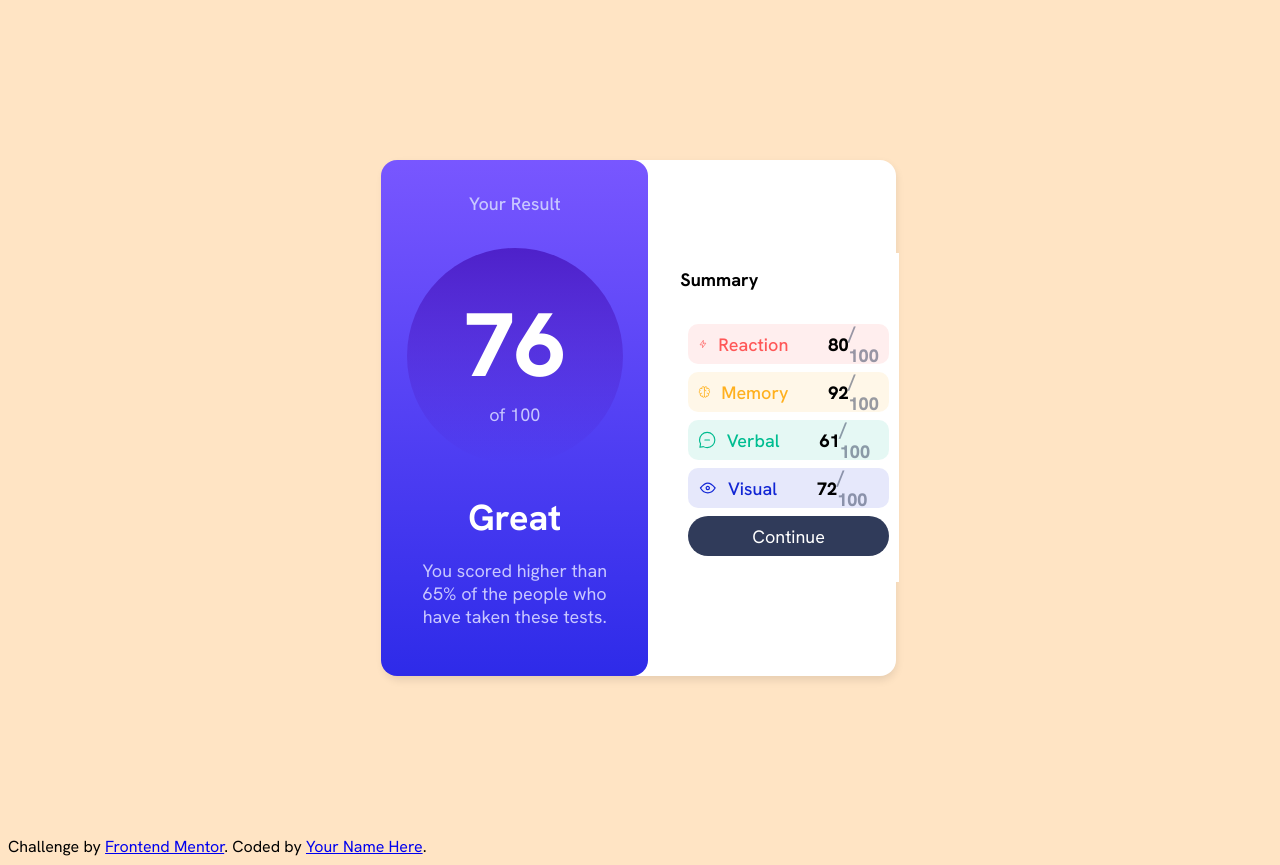
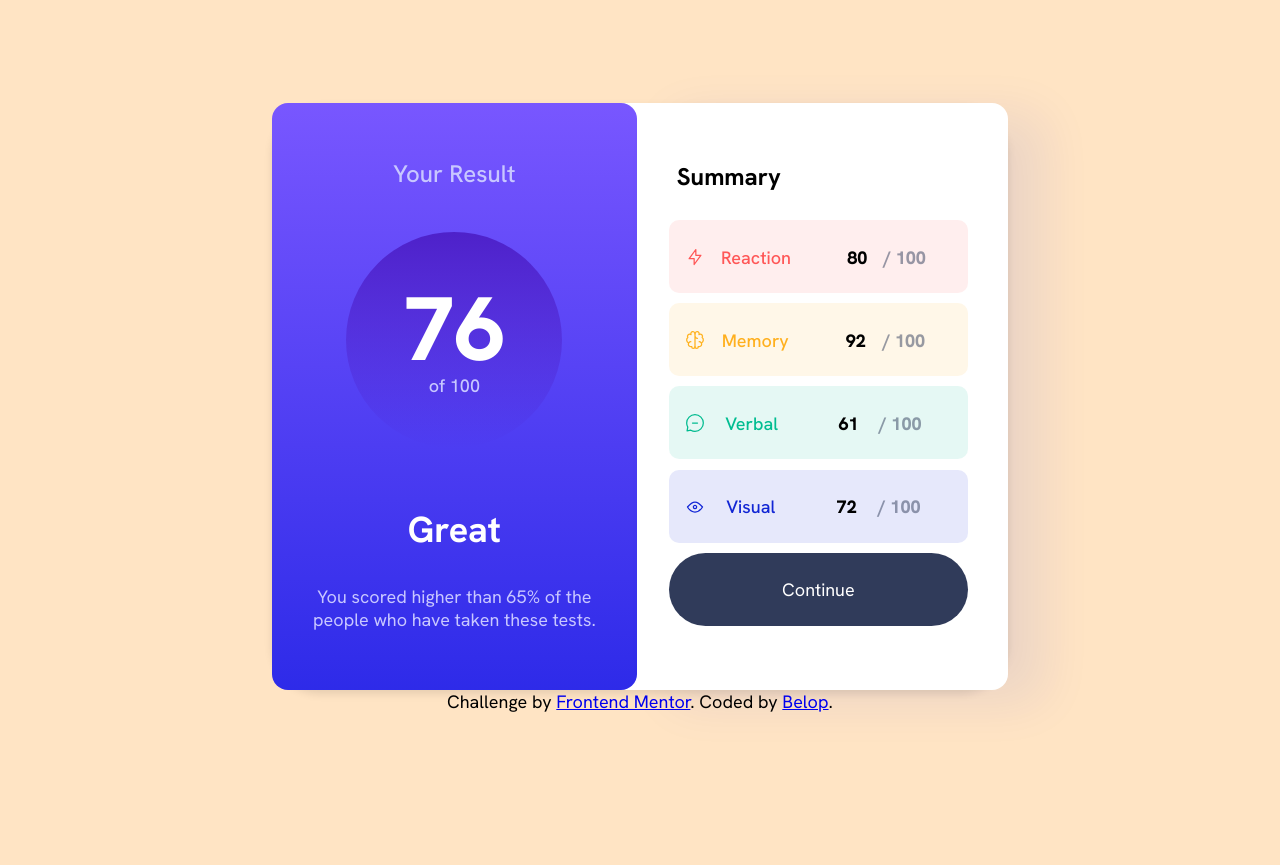
Before and after one commit to Pennymrtn/results, a plain HTML site: page index.html in a window 1280 px wide. After the commit the page ends 816 px from the top, so only its background shows below. Drawn offline with Linux system fonts and the light colour scheme.

Commit message:
Correction Calderon Vasquez

```diff
--- a/index.html
+++ b/index.html
@@ -43,6 +43,7 @@
         <p class="text-visual">  Visual <p class="score">72</p><p class="on-100"> / 100</p></p></li>
       <li class="continue">Continue</li>
       </ul>
+
     </div>
   </div>
 
@@ -50,7 +51,7 @@
 
   <div class="attribution">
     Challenge by <a href="https://www.frontendmentor.io?ref=challenge" target="_blank">Frontend Mentor</a>.
-    Coded by <a href="#">Your Name Here</a>.
+    Coded by <a href="#">Belop</a>.
   </div>
 </body>
 </html>
--- a/my-style.css
+++ b/my-style.css
@@ -1,30 +1,30 @@
 body{
+    display: flex;
+    flex-direction: column;
+    justify-content: center;
+    align-items: center;
     background-color: bisque;
     font-family: Hanken Grotesk;
+    font-size: 1.125rem;
+    min-height:100vh;
+    max-width: 100%;
 }
+
 .window{
     display: flex;
-    flex-direction: row;
-    justify-content: center;
-    align-items: center;
-    flex-wrap: nowrap;
+    max-width: 46rem;
+    width:100%;
     background-color: white;
-    border-radius: 1rem;
-    font-size: 18px;
-    width: 40vw;
-    margin-top: 20vh;
-    margin-bottom: 20vh;
-    margin-left: auto;
-    margin-right: auto;
+    border-radius: 3rem;
     box-shadow: 0 4px 8px rgba(0, 0, 0, 0.1); /* Optional: Box shadow for depth */
 }
 /*=============RESULT BOX==================*/
 .results-box{
     display: flex;
-    flex: 1;
     flex-direction: column;
+    flex:1;
     justify-content: center;
-    align-items: stretch;
+    align-items: center;
     background-image: linear-gradient(hsl(252, 100%, 67%),hsl(241, 81%, 54%));
     border-radius: 1rem;
     text-align: center;
@@ -34,68 +34,74 @@ body{
 .results-box h1{
     color: hsl(241, 100%, 89%);
     font-weight: 500;
-    font-size: large;
+    font-size: 1.5rem;
     margin-bottom: 15%;
     margin-top: 15%;
 }
 .results-box .circle{
     display: flex;
     flex-direction: column;
+    align-items: center;
     justify-content: center;
-    align-items: center;
     background-image: linear-gradient(hsla(256, 72%, 46%, 1),hsla(241, 72%, 46%, 0));
     width: 12em;
     height: 12em;
     border-radius: 50%;
-    margin: auto;
+    margin-bottom:1.75rem;
 }
 .results-box .number{
     color: hsl(0, 0%, 100%);
     font-size: 5em;
     font-weight: 800;
+    line-height: 1;
 
 }
 .results-box .out-of{
     color:hsl(241, 100%, 89%);
-    margin: none;
+    font-weight: 500;
 }
 .results-box h2{
     color: hsl(0, 0%, 100%);
     font-size: 2em;
-    margin-bottom: 0%;
+    margin-bottom: 0.875rem;
 }
 .results-box .comparison{
     color: hsl(241, 100%, 89%);
     margin-bottom: 3rem;
+    text-align: center;
 }
 
 /*=============RESULT SUMMARY==================*/
 .summary-box{
-    display: flex;
     flex: 1;
-    flex-direction: column;
-    justify-content: center;
-    align-items: stretch;
+    padding: 2.375rem 2.5rem 2.875rem 2.5rem;
     background-color: white;
+    border-top-right-radius: 1rem;
+    border-bottom-right-radius: 1rem;
+    box-shadow: 36px 12px 50px 0px hsla(234, 85%, 45%, 8%);
 }
 .summary-box h2{
     color:black;
-    font-size: large;
-    margin-left: 2rem;
+    font-size: 1.5rem;
+    font-weight: 700;
+    margin-bottom: 1.75rem;
 }
 .summary-box ul{
     list-style: none;
-    width: 80%;
 }
 .summary-box li{
     display: flex;
     align-items: center;
-    justify-content: space-around;
+    justify-content: space-between;
+    margin-bottom: 1rem;
+    margin-left: -3rem;
+    border-radius: 0.75rem;
+    padding: 1.063rem 1rem 1rem 1rem;
 }
 
 .summary-box svg{
-    margin-right: 10px;
-    margin-left: 10px;
+    display: flex;
+    gap:0.75rem;
 }
 .summary-box .score{
     font-weight: 800;
@@ -148,9 +154,17 @@ body{
     font-weight: 500;
 }
 .summary-box .continue{
+    display: flex;
+    align-items: center;
+    justify-content: center;
+    margin-bottom: 1rem;
+    border-radius: 0.75rem;
+    padding: 1.063rem 1rem 1rem 1rem;
     background-color: hsl(224, 30%, 27%);
     color: white;
-    border-radius: 20px;
+    border-radius: 10rem;
     height:5vh;
     margin-bottom: 4%;
+    padding-left: auto;
+    padding-right: auto;
 }
```
Also changed, not shown: 1 other file.
